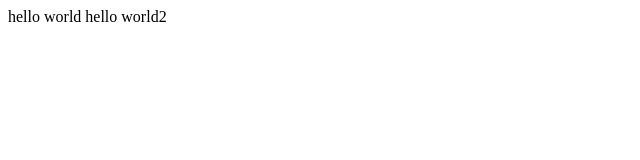
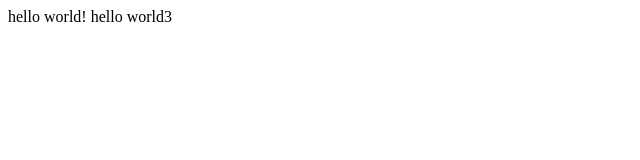
Before and after one commit to mingewang/my_test_repo2, a plain HTML site: page index.html in a window 1280 px wide. Shown: the full height of the page, 0-640 px from the left. Drawn offline with Linux system fonts and the light colour scheme.

Commit message:
again another commit

```diff
--- a/index.html
+++ b/index.html
@@ -6,9 +6,12 @@
     <title>Document</title>
 </head>
 <body>
-    hello world
+    hello world!
 
 
-    hello world2
+
+
+    hello world3
+
 </body>
 </html>
```
